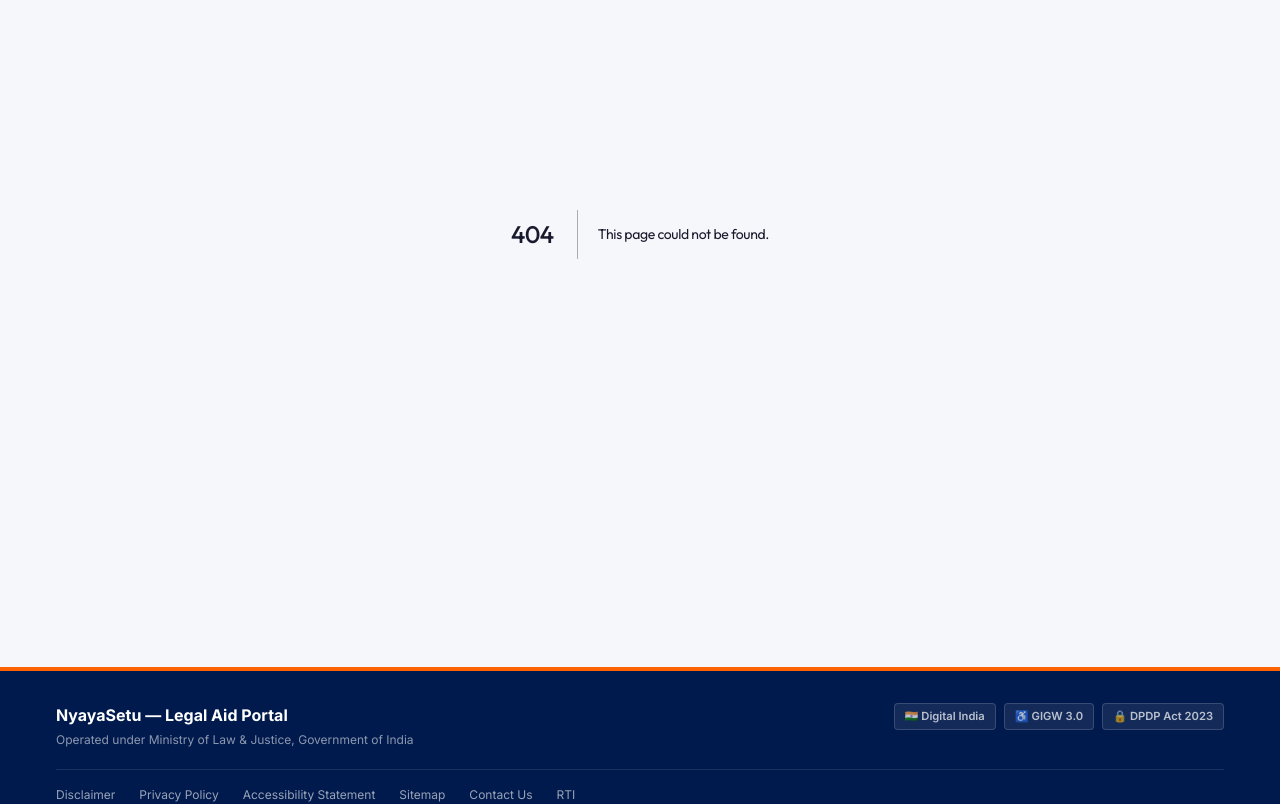
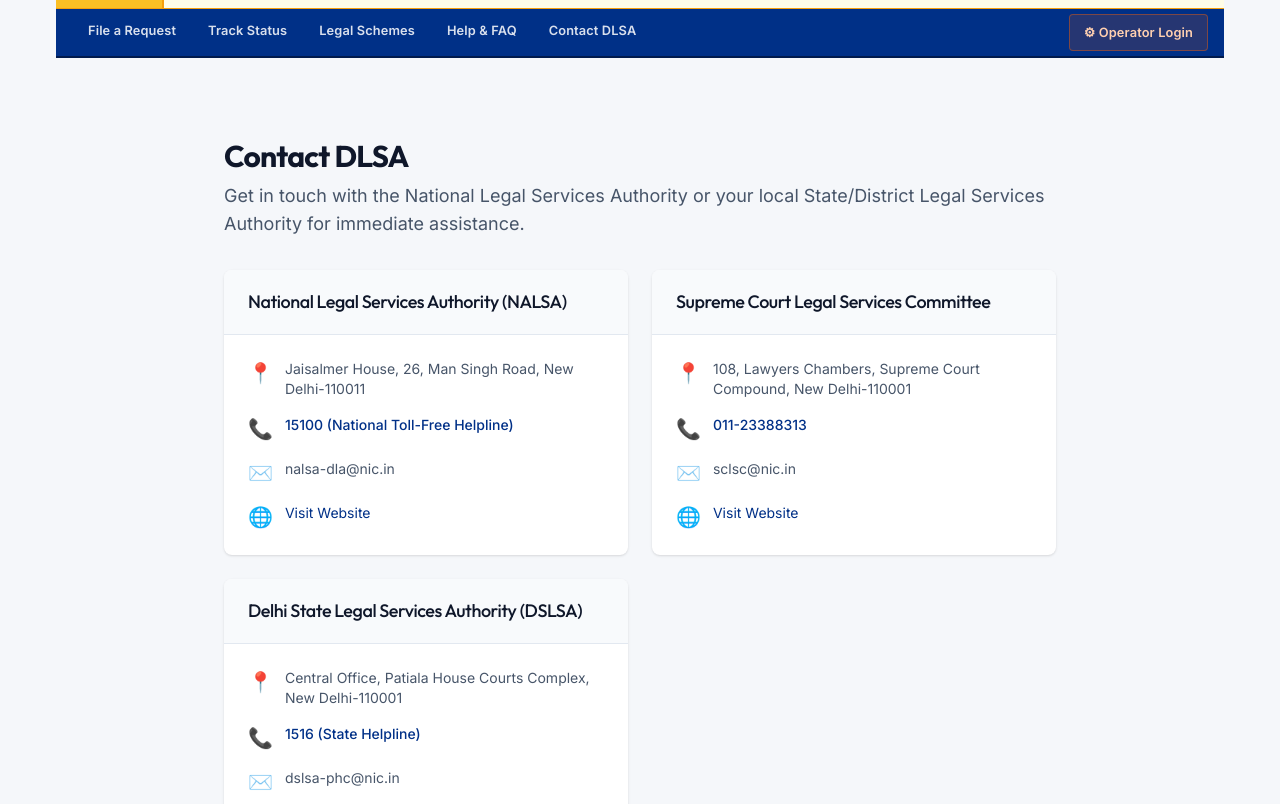
Before and after one commit to joyekansh/NyayaSetu, a Next.js app in the folder frontend/: page /contact in a window 1280 px wide. Before the commit this address had no page. Shown: the part 420-1224 px from the top of the page. Built offline with nearby package versions, Linux system fonts and the light colour scheme.

Commit message:
feat(frontend): add contact dlsa page with real NALSA data

```diff
--- /dev/null
+++ b/frontend/src/app/(citizen)/contact/page.tsx
@@ -0,0 +1,74 @@
+import GovShell from "@/components/GovShell";
+
+const OFFICES = [
+  {
+    name: "National Legal Services Authority (NALSA)",
+    address: "Jaisalmer House, 26, Man Singh Road, New Delhi-110011",
+    phone: "15100 (National Toll-Free Helpline)",
+    email: "nalsa-dla@nic.in",
+    website: "https://nalsa.gov.in/"
+  },
+  {
+    name: "Supreme Court Legal Services Committee",
+    address: "108, Lawyers Chambers, Supreme Court Compound, New Delhi-110001",
+    phone: "011-23388313",
+    email: "sclsc@nic.in",
+    website: "http://www.sclsc.nic.in/"
+  },
+  {
+    name: "Delhi State Legal Services Authority (DSLSA)",
+    address: "Central Office, Patiala House Courts Complex, New Delhi-110001",
+    phone: "1516 (State Helpline)",
+    email: "dslsa-phc@nic.in",
+    website: "http://dslsa.org/"
+  }
+];
+
+export default function ContactPage() {
+  return (
+    <GovShell>
+      <div className="max-w-4xl mx-auto py-12 px-4 sm:px-6 lg:px-8">
+        <div className="mb-8">
+          <h1 className="text-3xl font-bold text-slate-900">Contact DLSA</h1>
+          <p className="mt-2 text-lg text-slate-600">
+            Get in touch with the National Legal Services Authority or your local State/District Legal Services Authority for immediate assistance.
+          </p>
+        </div>
+
+        <div className="grid grid-cols-1 md:grid-cols-2 gap-6">
+          {OFFICES.map((office, idx) => (
+            <div key={idx} className="bg-white shadow overflow-hidden sm:rounded-lg">
+              <div className="px-4 py-5 sm:px-6 bg-slate-50 border-b border-slate-200">
+                <h3 className="text-lg leading-6 font-medium text-slate-900">
+                  {office.name}
+                </h3>
+              </div>
+              <div className="px-4 py-5 sm:p-6 space-y-4">
+                <div className="flex items-start">
+                  <span className="text-xl mr-3" aria-hidden="true">📍</span>
+                  <span className="text-sm text-slate-600">{office.address}</span>
+                </div>
+                <div className="flex items-start">
+                  <span className="text-xl mr-3" aria-hidden="true">📞</span>
+                  <span className="text-sm font-medium text-gov-blue">{office.phone}</span>
+                </div>
+                <div className="flex items-start">
+                  <span className="text-xl mr-3" aria-hidden="true">✉️</span>
+                  <span className="text-sm text-slate-600">{office.email}</span>
+                </div>
+                {office.website && (
+                  <div className="flex items-start">
+                    <span className="text-xl mr-3" aria-hidden="true">🌐</span>
+                    <a href={office.website} target="_blank" rel="noopener noreferrer" className="text-sm text-gov-blue hover:underline">
+                      Visit Website
+                    </a>
+                  </div>
+                )}
+              </div>
+            </div>
+          ))}
+        </div>
+      </div>
+    </GovShell>
+  );
+}
```
